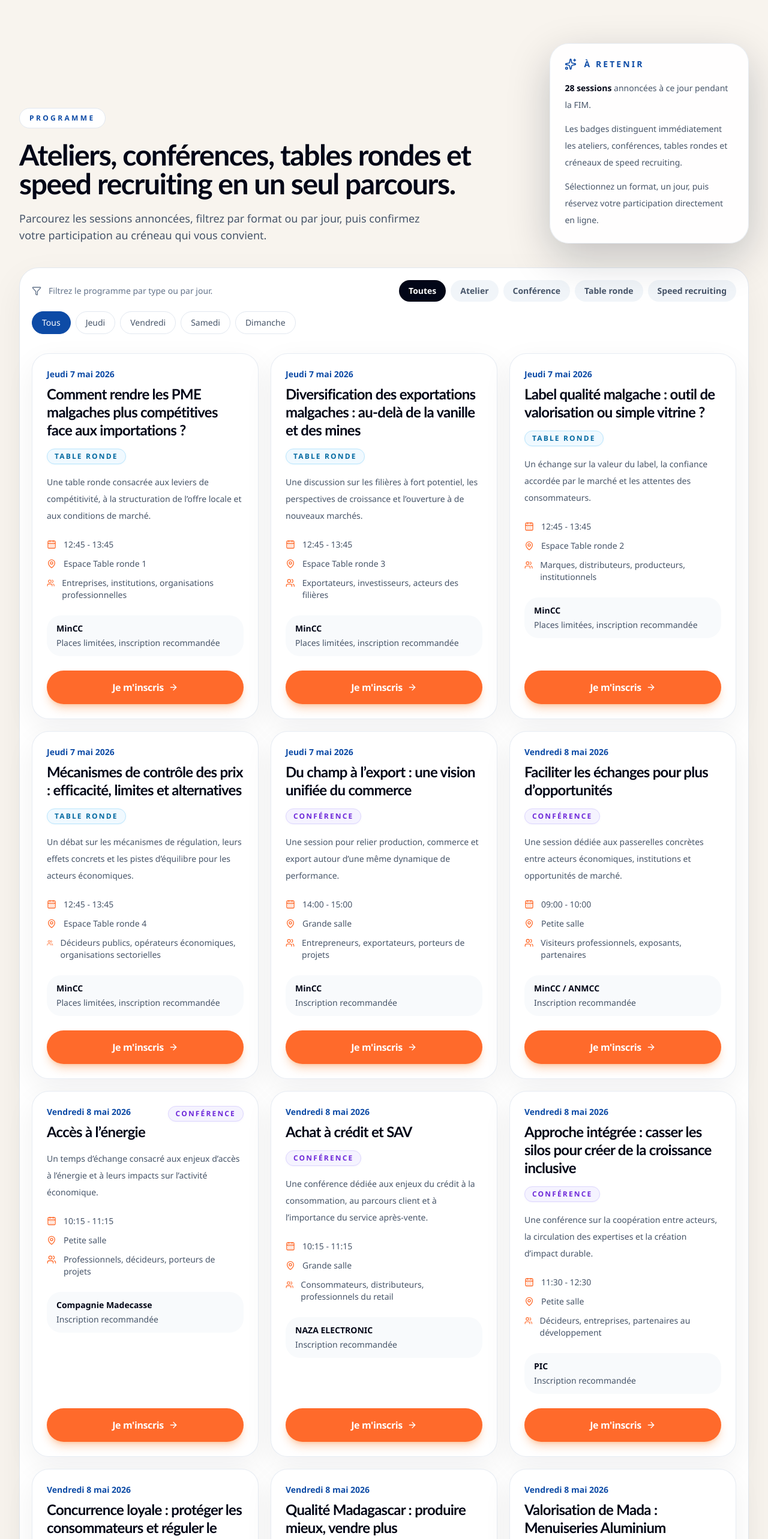
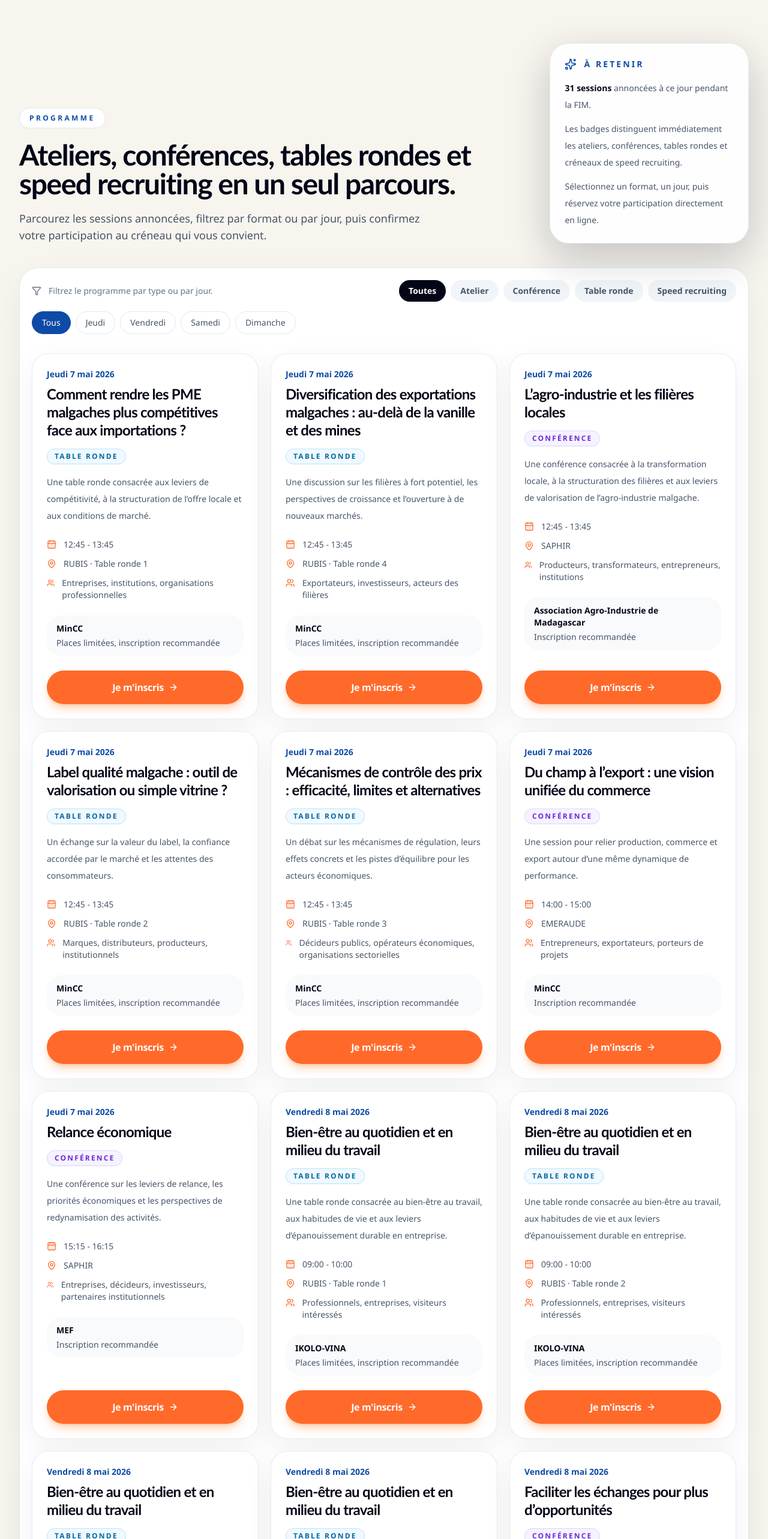
Before and after one commit to heritianaratsimbazafy99-hue/Fimpage, a Next.js app: page / in a window 1280 px wide. Shown: the part 1960-4526 px from the top of the page at 60% size. Built offline with nearby package versions, Linux system fonts and the light colour scheme; no server answers.

Commit message:
Update program rooms and schedule corrections

```diff
--- a/data/sessions.ts
+++ b/data/sessions.ts
@@ -12,7 +12,7 @@ export const sessions: Session[] = [
     title: "Comment rendre les PME malgaches plus compétitives face aux importations ?",
     description:
       "Une table ronde consacrée aux leviers de compétitivité, à la structuration de l’offre locale et aux conditions de marché.",
-    location: "Espace Table ronde 1",
+    location: "RUBIS · Table ronde 1",
     host: "MinCC",
     audience: "Entreprises, institutions, organisations professionnelles",
     capacityNote: "Places limitées, inscription recommandée",
@@ -28,7 +28,7 @@ export const sessions: Session[] = [
     title: "Label qualité malgache : outil de valorisation ou simple vitrine ?",
     description:
       "Un échange sur la valeur du label, la confiance accordée par le marché et les attentes des consommateurs.",
-    location: "Espace Table ronde 2",
+    location: "RUBIS · Table ronde 2",
     host: "MinCC",
     audience: "Marques, distributeurs, producteurs, institutionnels",
     capacityNote: "Places limitées, inscription recommandée",
@@ -44,7 +44,7 @@ export const sessions: Session[] = [
     title: "Diversification des exportations malgaches : au-delà de la vanille et des mines",
     description:
       "Une discussion sur les filières à fort potentiel, les perspectives de croissance et l’ouverture à de nouveaux marchés.",
-    location: "Espace Table ronde 3",
+    location: "RUBIS · Table ronde 4",
     host: "MinCC",
     audience: "Exportateurs, investisseurs, acteurs des filières",
     capacityNote: "Places limitées, inscription recommandée",
@@ -60,10 +60,26 @@ export const sessions: Session[] = [
     title: "Mécanismes de contrôle des prix : efficacité, limites et alternatives",
     description:
       "Un débat sur les mécanismes de régulation, leurs effets concrets et les pistes d’équilibre pour les acteurs économiques.",
-    location: "Espace Table ronde 4",
+    location: "RUBIS · Table ronde 3",
     host: "MinCC",
     audience: "Décideurs publics, opérateurs économiques, organisations sectorielles",
     capacityNote: "Places limitées, inscription recommandée",
+  },
+  {
+    id: "conference-agro-industrie-filieres-locales",
+    slug: "agro-industrie-et-filieres-locales",
+    type: "Conférence",
+    dayKey: "Jeudi",
+    dayLabel: "Jeudi 7 mai 2026",
+    dateIso: "2026-05-07",
+    time: "12:45 - 13:45",
+    title: "L’agro-industrie et les filières locales",
+    description:
+      "Une conférence consacrée à la transformation locale, à la structuration des filières et aux leviers de valorisation de l’agro-industrie malgache.",
+    location: "SAPHIR",
+    host: "Association Agro-Industrie de Madagascar",
+    audience: "Producteurs, transformateurs, entrepreneurs, institutions",
+    capacityNote: "Inscription recommandée",
   },
   {
     id: "workshop-du-champ-export",
@@ -76,9 +92,25 @@ export const sessions: Session[] = [
     title: "Du champ à l’export : une vision unifiée du commerce",
     description:
       "Une session pour relier production, commerce et export autour d’une même dynamique de performance.",
-    location: "Grande salle",
+    location: "EMERAUDE",
     host: "MinCC",
     audience: "Entrepreneurs, exportateurs, porteurs de projets",
+    capacityNote: "Inscription recommandée",
+  },
+  {
+    id: "conference-relance-economique",
+    slug: "relance-economique",
+    type: "Conférence",
+    dayKey: "Jeudi",
+    dayLabel: "Jeudi 7 mai 2026",
+    dateIso: "2026-05-07",
+    time: "15:15 - 16:15",
+    title: "Relance économique",
+    description:
+      "Une conférence sur les leviers de relance, les priorités économiques et les perspectives de redynamisation des activités.",
+    location: "SAPHIR",
+    host: "MEF",
+    audience: "Entreprises, décideurs, investisseurs, partenaires institutionnels",
     capacityNote: "Inscription recommandée",
   },
   {
@@ -92,25 +124,9 @@ export const sessions: Session[] = [
     title: "Faciliter les échanges pour plus d’opportunités",
     description:
       "Une session dédiée aux passerelles concrètes entre acteurs économiques, institutions et opportunités de marché.",
-    location: "Petite salle",
+    location: "SAPHIR",
     host: "MinCC / ANMCC",
     audience: "Visiteurs professionnels, exposants, partenaires",
-    capacityNote: "Inscription recommandée",
-  },
-  {
-    id: "conference-achat-credit-sav",
-    slug: "achat-a-credit-et-sav",
-    type: "Conférence",
-    dayKey: "Vendredi",
-    dayLabel: "Vendredi 8 mai 2026",
-    dateIso: "2026-05-08",
-    time: "10:15 - 11:15",
-    title: "Achat à crédit et SAV",
-    description:
-      "Une conférence dédiée aux enjeux du crédit à la consommation, au parcours client et à l’importance du service après-vente.",
-    location: "Grande salle",
-    host: "NAZA ELECTRONIC",
-    audience: "Consommateurs, distributeurs, professionnels du retail",
     capacityNote: "Inscription recommandée",
   },
   {
@@ -124,10 +140,74 @@ export const sessions: Session[] = [
     title: "Accès à l’énergie",
     description:
       "Un temps d’échange consacré aux enjeux d’accès à l’énergie et à leurs impacts sur l’activité économique.",
-    location: "Petite salle",
+    location: "SAPHIR",
     host: "Compagnie Madecasse",
     audience: "Professionnels, décideurs, porteurs de projets",
     capacityNote: "Inscription recommandée",
+  },
+  {
+    id: "tr-bien-etre-travail-1",
+    slug: "bien-etre-quotidien-milieu-travail-table-ronde-1",
+    type: "Table ronde",
+    dayKey: "Vendredi",
+    dayLabel: "Vendredi 8 mai 2026",
+    dateIso: "2026-05-08",
+    time: "09:00 - 10:00",
+    title: "Bien-être au quotidien et en milieu du travail",
+    description:
+      "Une table ronde consacrée au bien-être au travail, aux habitudes de vie et aux leviers d’épanouissement durable en entreprise.",
+    location: "RUBIS · Table ronde 1",
+    host: "IKOLO-VINA",
+    audience: "Professionnels, entreprises, visiteurs intéressés",
+    capacityNote: "Places limitées, inscription recommandée",
+  },
+  {
+    id: "tr-bien-etre-travail-2",
+    slug: "bien-etre-quotidien-milieu-travail-table-ronde-2",
+    type: "Table ronde",
+    dayKey: "Vendredi",
+    dayLabel: "Vendredi 8 mai 2026",
+    dateIso: "2026-05-08",
+    time: "09:00 - 10:00",
+    title: "Bien-être au quotidien et en milieu du travail",
+    description:
+      "Une table ronde consacrée au bien-être au travail, aux habitudes de vie et aux leviers d’épanouissement durable en entreprise.",
+    location: "RUBIS · Table ronde 2",
+    host: "IKOLO-VINA",
+    audience: "Professionnels, entreprises, visiteurs intéressés",
+    capacityNote: "Places limitées, inscription recommandée",
+  },
+  {
+    id: "tr-bien-etre-travail-3",
+    slug: "bien-etre-quotidien-milieu-travail-table-ronde-3",
+    type: "Table ronde",
+    dayKey: "Vendredi",
+    dayLabel: "Vendredi 8 mai 2026",
+    dateIso: "2026-05-08",
+    time: "09:00 - 10:00",
+    title: "Bien-être au quotidien et en milieu du travail",
+    description:
+      "Une table ronde consacrée au bien-être au travail, aux habitudes de vie et aux leviers d’épanouissement durable en entreprise.",
+    location: "RUBIS · Table ronde 3",
+    host: "IKOLO-VINA",
+    audience: "Professionnels, entreprises, visiteurs intéressés",
+    capacityNote: "Places limitées, inscription recommandée",
+  },
+  {
+    id: "tr-bien-etre-travail-4",
+    slug: "bien-etre-quotidien-milieu-travail-table-ronde-4",
+    type: "Table ronde",
+    dayKey: "Vendredi",
+    dayLabel: "Vendredi 8 mai 2026",
+    dateIso: "2026-05-08",
+    time: "09:00 - 10:00",
+    title: "Bien-être au quotidien et en milieu du travail",
+    description:
+      "Une table ronde consacrée au bien-être au travail, aux habitudes de vie et aux leviers d’épanouissement durable en entreprise.",
+    location: "RUBIS · Table ronde 4",
+    host: "IKOLO-VINA",
+    audience: "Professionnels, entreprises, visiteurs intéressés",
+    capacityNote: "Places limitées, inscription recommandée",
   },
   {
     id: "workshop-concurrence-loyale",
@@ -140,7 +220,7 @@ export const sessions: Session[] = [
     title: "Concurrence loyale : protéger les consommateurs et réguler le marché",
     description:
       "Une rencontre sur les équilibres à trouver entre protection du consommateur, régulation et développement du secteur privé.",
-    location: "Grande salle",
+    location: "EMERAUDE",
     host: "MinCC",
     audience: "Institutions, entreprises, consommateurs, médias",
     capacityNote: "Inscription recommandée",
@@ -156,25 +236,9 @@ export const sessions: Session[] = [
     title: "Approche intégrée : casser les silos pour créer de la croissance inclusive",
     description:
       "Une conférence sur la coopération entre acteurs, la circulation des expertises et la création d’impact durable.",
-    location: "Petite salle",
+    location: "SAPHIR",
     host: "PIC",
     audience: "Décideurs, entreprises, partenaires au développement",
-    capacityNote: "Inscription recommandée",
-  },
-  {
-    id: "workshop-qualite-madagascar",
-    slug: "qualite-madagascar-produire-mieux-vendre-plus",
-    type: "Conférence",
-    dayKey: "Vendredi",
-    dayLabel: "Vendredi 8 mai 2026",
-    dateIso: "2026-05-08",
-    time: "14:00 - 15:00",
-    title: "Qualité Madagascar : produire mieux, vendre plus",
-    description:
-      "Une session axée sur la qualité comme levier de compétitivité, de confiance et de montée en valeur.",
-    location: "Grande salle",
-    host: "MinCC",
-    audience: "Producteurs, entrepreneurs, exposants",
     capacityNote: "Inscription recommandée",
   },
   {
@@ -185,44 +249,12 @@ export const sessions: Session[] = [
     dayLabel: "Vendredi 8 mai 2026",
     dateIso: "2026-05-08",
     time: "14:00 - 15:00",
-    title: "Valorisation professionnelle et partage d’expertise",
+    title: "Qualité Madagascar : produire mieux, vendre plus, moteur de compétitivité nationale",
     description:
-      "Un rendez-vous dédié à la transmission d’expérience, à la mise en valeur des parcours et à la reconnaissance des savoir-faire.",
-    location: "Petite salle",
-    host: "Ambiance Éclairage",
-    audience: "Professionnels, jeunes talents, recruteurs",
-    capacityNote: "Inscription recommandée",
-  },
-  {
-    id: "tr-menuiseries-aluminium",
-    slug: "valorisation-de-mada-menuiseries-aluminium",
-    type: "Table ronde",
-    dayKey: "Vendredi",
-    dayLabel: "Vendredi 8 mai 2026",
-    dateIso: "2026-05-08",
-    time: "14:00 - 15:00",
-    title: "Valorisation de Mada : Menuiseries Aluminium",
-    description:
-      "Une table ronde orientée savoir-faire local, transformation et valorisation des expertises industrielles malgaches.",
-    location: "Espace Table ronde 1",
-    host: "Europ Alu",
-    audience: "Professionnels du bâtiment, industriels, investisseurs",
-    capacityNote: "Places limitées, inscription recommandée",
-  },
-  {
-    id: "conference-odyssee-urbaine-2030",
-    slug: "odyssee-urbaine-2030",
-    type: "Conférence",
-    dayKey: "Vendredi",
-    dayLabel: "Vendredi 8 mai 2026",
-    dateIso: "2026-05-08",
-    time: "15:15 - 16:15",
-    title: "Odyssée urbaine 2030",
-    description:
-      "Une conférence sur les perspectives urbaines à horizon 2030, les usages de la lumière et les nouvelles approches d’aménagement.",
-    location: "Petite salle",
-    host: "Ambiance éclairage",
-    audience: "Architectes, aménageurs, professionnels du bâtiment, visiteurs intéressés",
+      "Une conférence sur la qualité comme moteur de compétitivité nationale, de confiance marché et de valorisation des productions malgaches.",
+    location: "SAPHIR",
+    host: "MinCC",
+    audience: "Producteurs, entrepreneurs, exposants, acteurs institutionnels",
     capacityNote: "Inscription recommandée",
   },
   {
@@ -258,6 +290,22 @@ export const sessions: Session[] = [
     capacityNote: "Prise de créneau conseillée",
   },
   {
+    id: "conference-achat-credit-sav-samedi",
+    slug: "achat-a-credit-et-sav-samedi",
+    type: "Conférence",
+    dayKey: "Samedi",
+    dayLabel: "Samedi 9 mai 2026",
+    dateIso: "2026-05-09",
+    time: "10:15 - 11:15",
+    title: "Achat à crédit et SAV",
+    description:
+      "Une conférence dédiée aux enjeux du crédit à la consommation, au parcours client et à l’importance du service après-vente.",
+    location: "SAPHIR",
+    host: "NAZA ELECTRONIC",
+    audience: "Consommateurs, distributeurs, professionnels du retail",
+    capacityNote: "Inscription recommandée",
+  },
+  {
     id: "speed-recruiting-1130",
     slug: "speed-recruiting-creneau-1130",
     type: "Speed recruiting",
@@ -284,7 +332,7 @@ export const sessions: Session[] = [
     title: "Immobilier",
     description:
       "Une session consacrée aux dynamiques du secteur immobilier et aux opportunités de développement autour du marché malgache.",
-    location: "Grande salle",
+    location: "EMERAUDE",
     host: "Master Immo",
     audience: "Professionnels, investisseurs, visiteurs intéressés",
     capacityNote: "Inscription recommandée",
@@ -301,7 +349,7 @@ export const sessions: Session[] = [
       "Adoptez des solutions innovantes pour renforcer la communication et la sécurité des entreprises",
     description:
       "Une conférence sur les solutions technologiques permettant d’améliorer la communication interne, la sûreté et la continuité d’activité des entreprises.",
-    location: "Petite salle",
+    location: "SAPHIR",
     host: "FIFATEC",
     audience: "Entreprises, responsables IT, dirigeants, responsables sécurité",
     capacityNote: "Inscription recommandée",
@@ -349,7 +397,7 @@ export const sessions: Session[] = [
     title: "L’eau, ses enjeux et la filtration made in Mada",
     description:
       "Une conférence sur les enjeux liés à l’eau et les solutions locales de filtration développées à Madagascar.",
-    location: "Petite salle",
+    location: "SAPHIR",
     host: "Watergate",
     audience: "Professionnels, collectivités, visiteurs intéressés",
     capacityNote: "Inscription recommandée",
```
